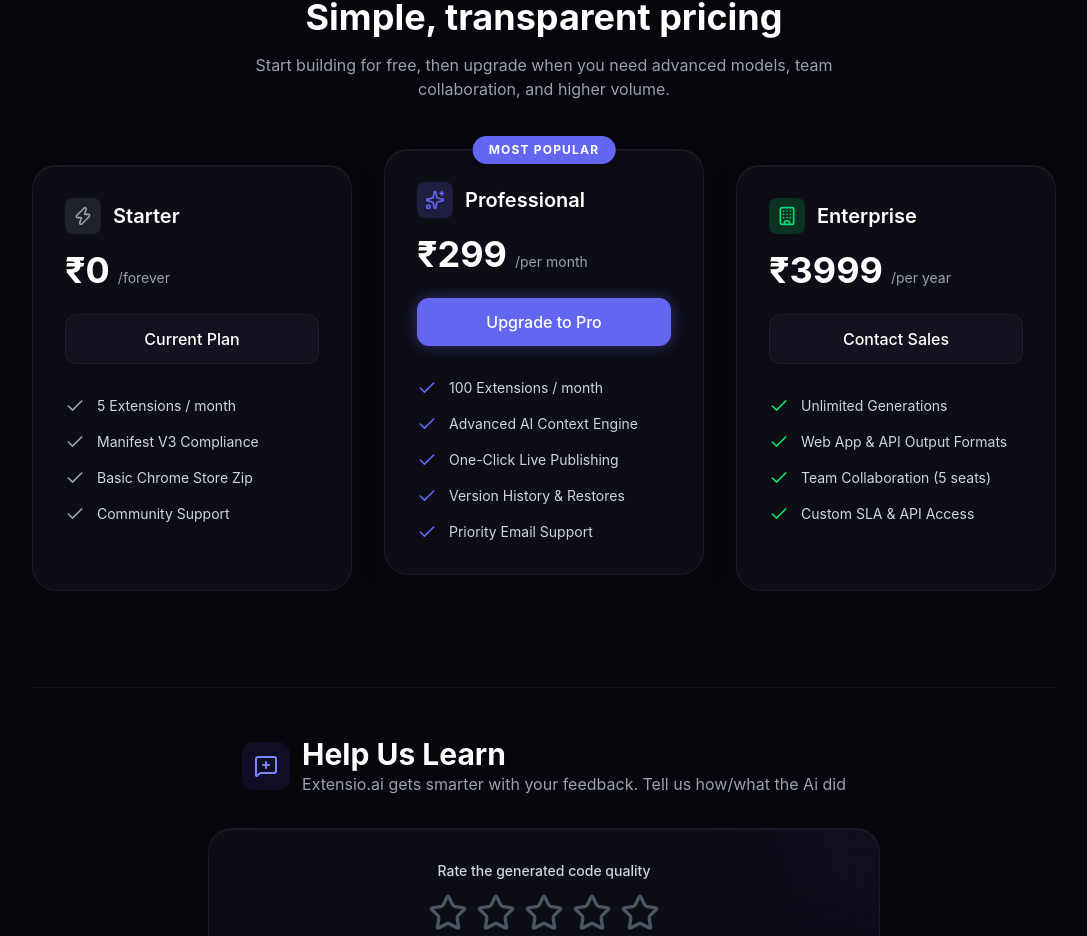
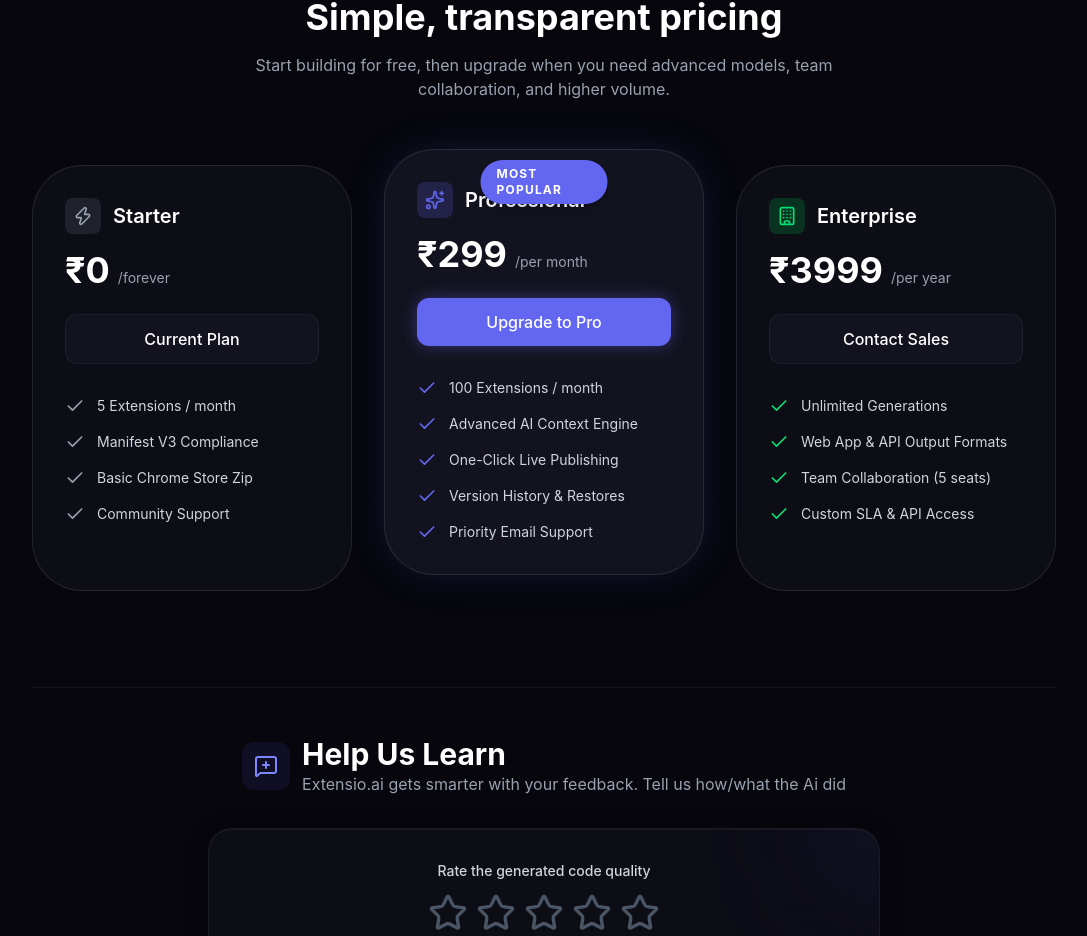
Before and after one commit to suryanshsingh07/extensio.ai, a React (Vite) app in the folder frontend/: page / in a window 1280 px wide. Shown: the part 2667-3603 px from the top of the page, without its empty margins (96-1183 px from the left). Built offline with nearby package versions, Linux system fonts and the light colour scheme; no server answers.

Commit message:
Add BorderGlow component to Pricing plans

```diff
--- a/frontend/src/components/Pricing.jsx
+++ b/frontend/src/components/Pricing.jsx
@@ -1,6 +1,7 @@
 import React from 'react';
 import { motion } from 'framer-motion';
 import { Check, Zap, Building, Sparkles } from 'lucide-react';
+import BorderGlow from './BorderGlow';
 
 export default function Pricing() {
   const plans = [
@@ -49,9 +50,19 @@
             viewport={{ once: true }}
             transition={{ delay: idx * 0.1 }}
             key={plan.name}
-            className={`relative glass-panel rounded-3xl p-8 border ${plan.isPopular ? 'border-primary/50 shadow-[0_0_40px_rgba(99,102,241,0.15)] md:-mt-4 md:mb-4 z-10 bg-surface' : 'border-white/5 mt-0'}`}>
+            className={`${plan.isPopular ? 'md:-mt-4 md:mb-4 z-10' : 'mt-0'}`}>
+            <BorderGlow
+              edgeSensitivity={24}
+              glowColor="40 80 80"
+              borderRadius={50}
+              glowRadius={80}
+              glowIntensity={3}
+              coneSpread={45}
+              backgroundColor={plan.isPopular ? '#13131f' : 'rgba(19, 19, 31, 0.6)'}
+              className={`p-8 h-full w-full relative ${plan.isPopular ? 'shadow-[0_0_40px_rgba(99,102,241,0.15)]' : ''}`}
+            >
               {plan.isPopular && (
-              <div className="absolute top-0 left-1/2 -translate-x-1/2 -translate-y-1/2 bg-primary text-white text-xs font-bold px-4 py-1.5 rounded-full uppercase tracking-widest shadow-lg">
+                <div className="absolute top-0 left-1/2 -translate-x-1/2 -translate-y-1/2 bg-primary text-white text-xs font-bold px-4 py-1.5 rounded-full uppercase tracking-widest shadow-lg z-10">
                   Most Popular
                 </div>
               )}
@@ -85,6 +96,7 @@
                   </div>
                 ))}
               </div>
+            </BorderGlow>
           </motion.div>
         ))}
       </div>
```
Lines whose indentation alone changed are shown as unchanged.
